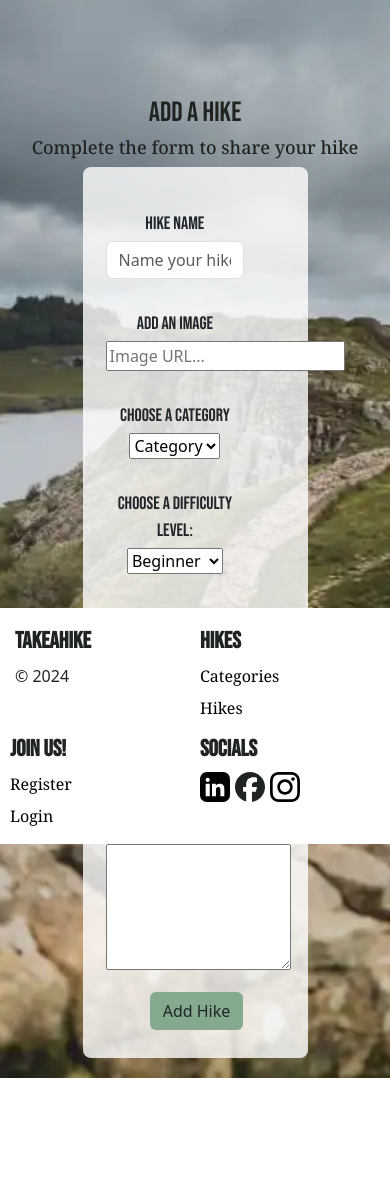
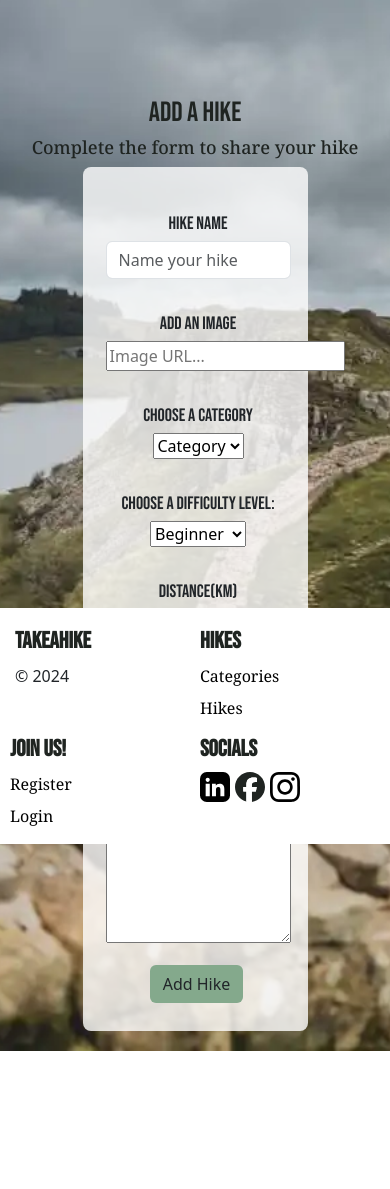
Before and after one commit to ChloeL-E/msp3-trailfinders, a Flask app: page /add_hike in a window 390 px wide. Shown: the top 1189 px of the page. After the commit the page ends 1051 px from the top, so only its background shows below. Run offline with Flask 2, Linux system fonts and the light colour scheme; the visitor is signed in with stand-in values (Sample User, id 1); data comes from the database, SQL or seed files in the repository; data that the repository does not hold is empty.

Commit message:
Added responsive styling to forms

```diff
--- a/trailfinders/templates/add_hike.html
+++ b/trailfinders/templates/add_hike.html
@@ -28,18 +28,18 @@
                     <!-- Form to Add a Hike -->
                     <form class="form-sizing" method="POST" action="{{ url_for('add_hike') }}">
                         <!-- Hike title -->
-                        <div class="form-group w-75">
+                        <div class="form-group w-100">
                             <label class="mb-1 mt-2" for="hike_title">Hike Name</label>
                             <input type="text" class="form-control" id="hike_title" name="hike_title"
                                 placeholder="Name your hike" min-length="4" max-length="75" required>
                         </div>
                         <!-- image-->
-                        <div class="form-group w-75">
+                        <div class="form-group w-100">
                             <label class="mb-1 mt-3" for="image_url">Add an Image</label><br>
                             <input type="text" name="image_url" id="image_url" placeholder="Image URL...">
                         </div>
                         <!-- category_id -->
-                        <div class="form-group w-75">
+                        <div class="form-group w-100">
                             <label class="mb-1 mt-3" for="category_id">Choose a Category</label><br>
                             <select id="category_id" name="category_id" required>
                                 <option value="" disabled selected>Category</option>
@@ -49,7 +49,7 @@
                             </select>
                         </div>
                         <!-- difficulty-->
-                        <div class="form-group w-75">
+                        <div class="form-group w-100">
                             <label class="mb-1 mt-3" for="difficulty">Choose a difficulty level:</label><br>
                             <select id="difficulty" name="difficulty" required>
                                 <option value="Beginner">Beginner</option>
@@ -59,13 +59,13 @@
                             </select>
                         </div>
                         <!-- distance-->
-                        <div class="form-group w-75">
+                        <div class="form-group w-100">
                             <label class="mb-1 mt-3" for="distance">Distance(km)</label>
                             <input type="number" class="form-control" id="distance" name="distance"
                                 placeholder="Distance (km)" max-length="15" required>
                         </div>
                         <!-- elevation-->
-                        <div class="form-group w-75">
+                        <div class="form-group w-100">
                             <label class="mb-1 mt-3" for="elevation">Elevation(m)</label>
                             <input type="number" class="form-control" id="elevation" name="elevation"
                                 placeholder="Elevation(m)" max-length="15" required>
```
Also changed, not shown: trailfinders/templates/edit_hike.html (+6 -6 lines).
